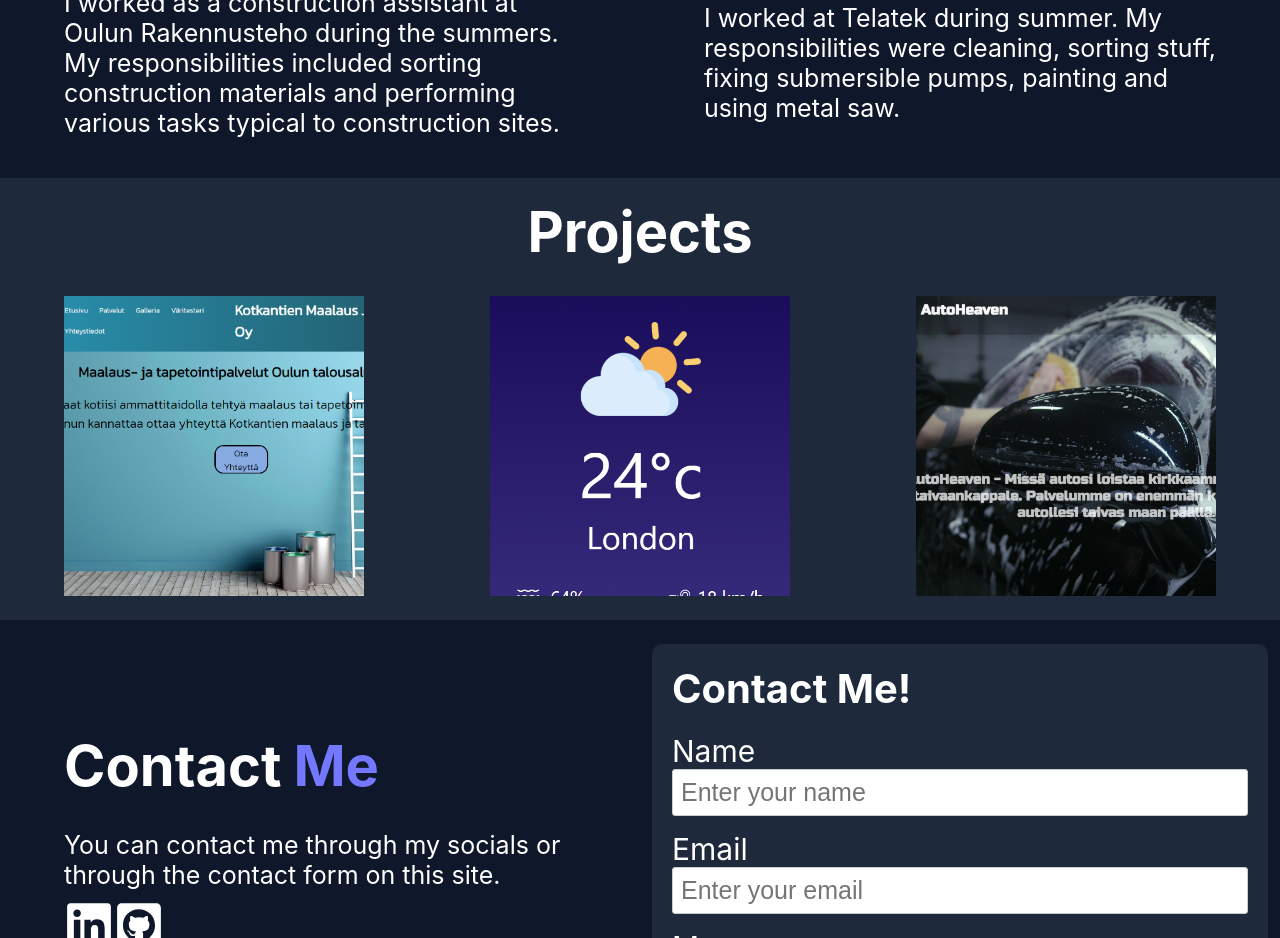
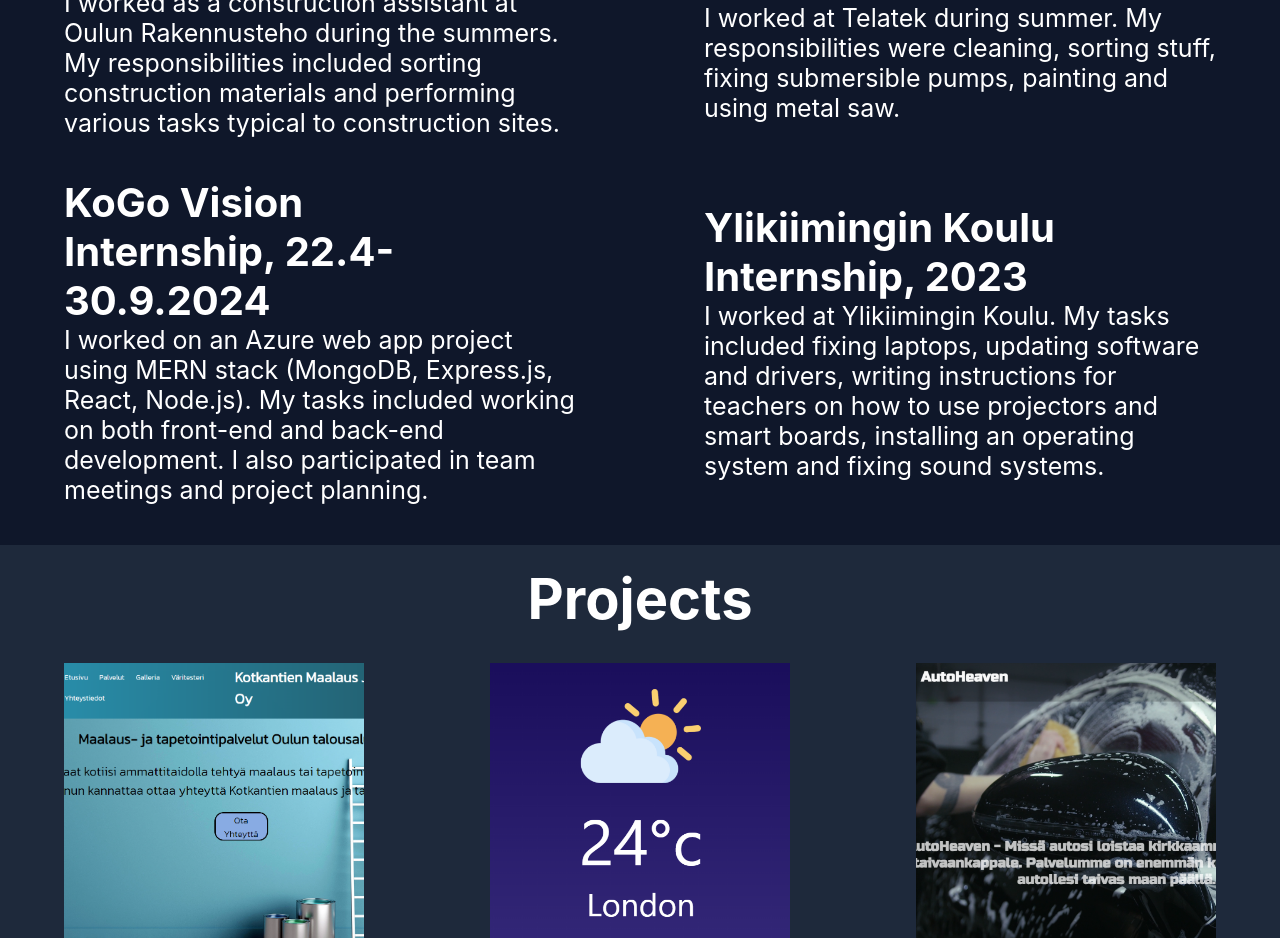
Before and after one commit to WaterProofComputer/portfolio2024, a React (Create React App) app: page / in a window 1280 px wide. Shown: the part 1640-2578 px from the top of the page. Built offline with nearby package versions, Linux system fonts and the light colour scheme.

Commit message:
Update work.js

```diff
--- a/src/Components/Work/work.js
+++ b/src/Components/Work/work.js
@@ -31,6 +31,25 @@ function Work() {
             </div>
           </div>
           </div>
+          <div className='work-box'>
+          <div className='work-50'>
+            <div className='work-80'>
+            <h1 className='work-otsikko2'>KoGo Vision</h1>
+            <h1 className='work-otsikko2'>Internship, 22.4-30.9.2024</h1>
+            <p className='work-text'>I worked on an Azure web app project using MERN stack (MongoDB, Express.js, React, Node.js).
+               My tasks included working on both front-end and back-end development. I also participated in team meetings and project planning.
+            </p>
+            </div>
+          </div>
+          <div className='work-50'>
+            <div className='work-80'>
+            <h1 className='work-otsikko2'>Ylikiimingin Koulu</h1>
+            <h1 className='work-otsikko2'>Internship, 2023</h1>
+            <p className='work-text'>I worked at Ylikiimingin Koulu. My tasks included fixing laptops, updating software and drivers, writing instructions for teachers on how to use projectors and smart boards, installing an operating system and fixing sound systems.
+            </p>
+            </div>
+          </div>
+          </div>
       </div>
     </div>
   );
```
